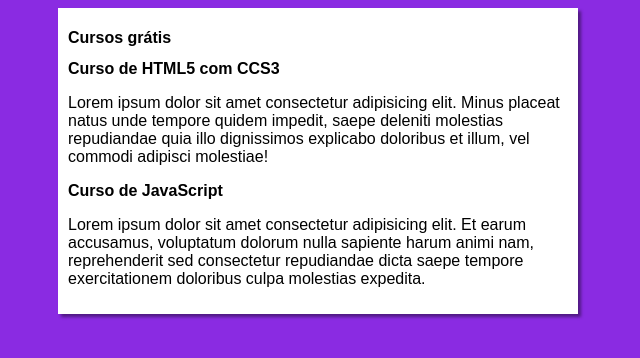
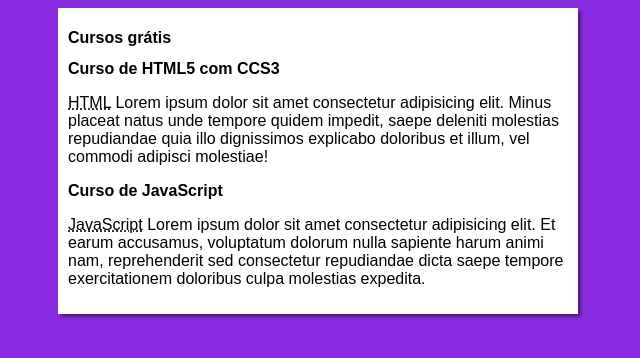
Before and after one commit to rafaelgdias/Projeto-Site, a plain HTML site: page index.html in a window 1280 px wide. Shown: the whole page, without its empty margins (322-962 px from the left). Drawn offline with Linux system fonts and the light colour scheme.

Commit message:
Update index.html

```diff
--- a/index.html
+++ b/index.html
@@ -14,13 +14,13 @@
         </header>
         <article>
             <h2>Curso de HTML5 com CCS3</h2>
-            <p>
+            <p> <abbr title="HyperText Markup Language">HTML</abbr>
                 Lorem ipsum dolor sit amet consectetur adipisicing elit. Minus placeat natus unde tempore quidem impedit, saepe deleniti molestias repudiandae quia illo dignissimos explicabo doloribus et illum, vel commodi adipisci molestiae!
             </p>
         </article>
         <article>
             <h2>Curso de JavaScript</h2>
-            <p>
+            <p> <abbr title="JavaScript">JavaScript</abbr>
                 Lorem ipsum dolor sit amet consectetur adipisicing elit. Et earum accusamus, voluptatum dolorum nulla sapiente harum animi nam, reprehenderit sed consectetur repudiandae dicta saepe tempore exercitationem doloribus culpa molestias expedita.
             </p>
         </article>
```
